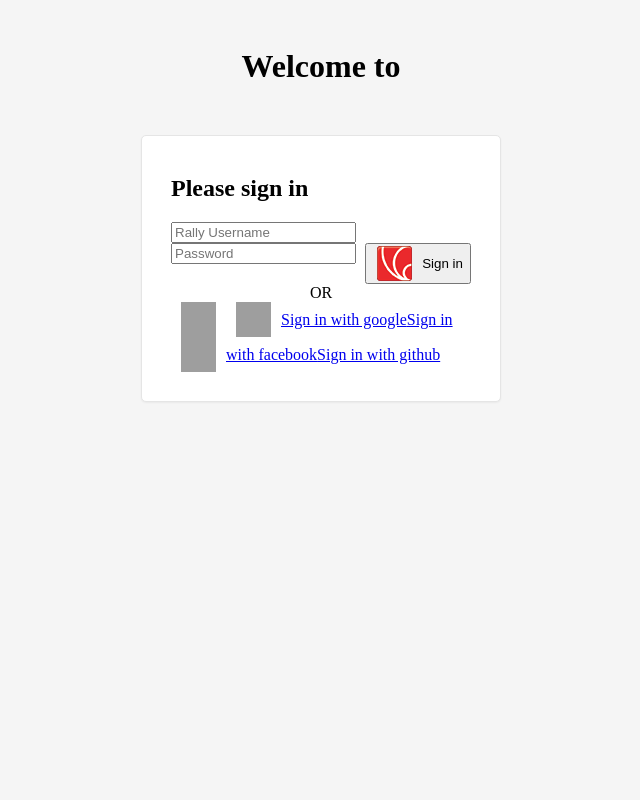
After one commit to markmsmith/multipaint, a Node project: template views/login.jade in a window 1280 px wide. The commit adds this page. Shown: the whole page, without its empty margins (319-959 px from the left). Run offline with Node 20 templates, Linux system fonts and the light colour scheme; the template is opened without the code that fills it, so the values that code supplies are empty; some libraries are stand-ins or nearby versions; grey boxes are pictures that could not be loaded.

Commit message:
Added beginning login functionality (Rally, Google, Facebook, Github), but not wired up to Users or enforced yet.

```diff
--- a/app.js
+++ b/app.js
@@ -8,7 +8,12 @@ var express = require('express')
 	, MemoryStore = express.session.MemoryStore
 	, coffeeScript = require('coffee-script')
 	, SocketSession = require('./lib/SocketSession')
-	, SocketHandler = require('./lib/SocketHandler');
+	, SocketHandler = require('./lib/SocketHandler')
+	, passport = require('passport')
+	, GoogleStrategy = require('passport-google-oauth').OAuth2Strategy
+  , FacebookStrategy = require('passport-facebook').Strategy
+  , ZuulStrategy = require('passport-zuul').Strategy
+  , GitHubStrategy = require('passport-github').Strategy;
 
 var app = express();
 var sessionStore = new MemoryStore();
@@ -17,8 +22,84 @@ var cookieParser = express.cookieParser(COOKIE_SECRET);
 var SESSION_COOKIE_KEY = 'multipaint.sid';
 
 var config = {
-	port: process.env.PORT || 3000
+	port: process.env.PORT || 3000,
+
+  google: {
+    clientID: process.env.GOOGLE_CLIENT_ID || '976362027772.apps.googleusercontent.com',
+    clientSecret: process.env.GOOGLE_CLIENT_SECRET || '1nAy7tGYTr0_HkWyh_n7-boQ'
+  },
+
+  facebook: {
+    clientID: process.env.FACEBOOK_CLIENT_ID || '612441082134408',
+    clientSecret: process.env.FACEBOOK_CLIENT_SECRET || '6c42b6acf683d3d54265de4932667768'
+  },
+
+  github: {
+    clientID: process.env.GITHUB_CLIENT_ID || '6ca12a1247913e3196f7',
+    clientSecret: process.env.GITHUB_CLIENT_SECRET || '044bf9086f06ff746c7154de7fdd1406fa16b427'
+  },
+
+  windowLive: {
+
+  }
 };
+
+
+passport.serializeUser(function(user, done) {
+  done(null, user);
+});
+
+passport.deserializeUser(function(obj, done) {
+  done(null, obj);
+});
+
+passport.use(new GoogleStrategy({
+    clientID: config.google.clientID,
+    clientSecret: config.google.clientSecret,
+    callbackURL: "http://127.0.0.1:3000/auth/google/callback"
+  },
+  function(accessToken, refreshToken, profile, done) {
+  	console.log('got google user ', profile);
+
+    //TODO lookup/create user
+    // User.findOrCreate({ googleId: profile.id }, function (err, user) {
+    //   return done(err, user);
+    // });
+
+    done(null, profile)
+  }
+));
+
+passport.use(new FacebookStrategy({
+    clientID: config.facebook.clientID,
+    clientSecret: config.facebook.clientSecret,
+    callbackURL: "http://localhost:3000/auth/facebook/callback",
+    profileFields: ['id', 'displayName', 'name', 'emails', 'photos']
+  },
+  function(accessToken, refreshToken, profile, done) {
+    console.log('got facebook user ', profile);
+
+    //TODO lookup/create user
+    // User.findOrCreate({ googleId: profile.id }, function (err, user) {
+    //   return done(err, user);
+    // });
+
+    done(null, profile)
+  }
+));
+
+passport.use(new ZuulStrategy());
+
+passport.use(new GitHubStrategy({
+    clientID: config.github.clientID,
+    clientSecret: config.github.clientSecret,
+    callbackURL: "http://127.0.0.1:3000/auth/github/callback"
+  },
+  function(accessToken, refreshToken, profile, done) {
+    console.log("got github user ", profile)
+      done(null, profile);
+  }
+));
 
 var publicDir = path.join(__dirname, 'public');
 var clientLibsDir = path.join(__dirname, 'bower_components');
@@ -39,6 +120,8 @@ app.use(express.session({
 	key: SESSION_COOKIE_KEY,
 	store: sessionStore
 }));
+app.use(passport.initialize());
+app.use(passport.session());
 app.use(app.router);
 
 app.use('/clientLibs', express.static(clientLibsDir));
@@ -49,7 +132,61 @@ if ('development' == app.get('env')) {
 	app.use(express.errorHandler());
 }
 
+app.get('/auth/google',
+  passport.authenticate('google', { scope:'openid profile email' }));
+
+app.get('/auth/google/callback',
+  passport.authenticate('google', { failureRedirect: '/login' }),
+  function(req, res) {
+  	console.log('req.user =', req.user)
+    // Successful authentication, redirect home.
+    res.redirect('/');
+  }
+);
+
+app.get('/auth/facebook',
+  passport.authenticate('facebook'));
+
+app.get('/auth/facebook/callback',
+  passport.authenticate('facebook', { failureRedirect: '/login' }),
+  function(req, res) {
+    console.log('req.user =', req.user)
+    // Successful authentication, redirect home.
+    res.redirect('/');
+  }
+);
+
+app.post('/auth/rally', passport.authenticate('zuul'),
+  function(req, res, next){
+    console.log('req.user =', req.user)
+    // Successful authentication, redirect home.
+    res.redirect('/');
+  }
+);
+
+app.get('/auth/zuul/callback',
+  passport.authenticate('zuul', { failureRedirect: '/login' }),
+  function(req, res) {
+    console.log('req.user =', req.user)
+    // Successful authentication, redirect home.
+    res.redirect('/');
+  }
+);
+
+app.get('/auth/github',
+  passport.authenticate('github'));
+
+app.get('/auth/github/callback',
+  passport.authenticate('github', { failureRedirect: '/login' }),
+  function(req, res) {
+    console.log('req.user =', req.user)
+    // Successful authentication, redirect home.
+    res.redirect('/');
+  }
+);
+
 app.get('/', routes.index);
+app.get('/login.html', routes.login.login);
 
 var httpServer = http.createServer(app);
 
--- /dev/null
+++ b/public/stylesheets/login.css
@@ -0,0 +1,47 @@
+body {
+	padding-top: 40px;
+	padding-bottom: 40px;
+	background-color: #f5f5f5;
+}
+
+h1 {
+	text-align: center;
+	margin-bottom: 50px;
+}
+
+.form-signin {
+	max-width: 300px;
+	padding: 19px 29px 29px;
+	margin: 10px auto 20px;
+	background-color: #fff;
+	border: 1px solid #e5e5e5;
+	-webkit-border-radius: 5px;
+		 -moz-border-radius: 5px;
+					border-radius: 5px;
+	-webkit-box-shadow: 0 1px 2px rgba(0,0,0,.05);
+		 -moz-box-shadow: 0 1px 2px rgba(0,0,0,.05);
+					box-shadow: 0 1px 2px rgba(0,0,0,.05);
+}
+
+.form-signin .btn {
+	line-height: 35px;
+	text-align: left;
+	vertical-align: middle;
+}
+
+.form-signin .btn[type=submit] {
+	padding-left: 0px;
+	float: right;
+}
+
+.form-signin .or {
+	clear: both;
+	text-align: center;
+}
+
+.form-signin .btn img {
+	width: 35px;
+	height: 35px;
+	float: left;
+	margin: 0 10px;
+}
--- a/routes/index.js
+++ b/routes/index.js
@@ -7,3 +7,6 @@ exports.index = function(req, res){
 	};
   res.render('index', params);
 };
+
+// include other routes
+exports.login = require('./login')
--- a/views/layout.jade
+++ b/views/layout.jade
@@ -4,15 +4,11 @@ html
     title= title
     script(src='/clientLibs/jquery/jquery.min.js')
     script(src='/clientLibs/lodash/dist/lodash.compat.min.js')
-    script(src='/clientLibs/event_emitter/event_emitter.min.js')
 
+    link(rel='stylesheet', href='/clientLibs/bootstrap/docs/assets/css/bootstrap.css')
     link(rel='stylesheet', href='/clientLibs/bootstrap/docs/assets/css/bootstrap-responsive.css')
     script(src='/clientLibs/bootstrap/docs/assets/js/bootstrap.min.js')
 
-    link(rel='stylesheet', href='/clientLibs/jquery-minicolors/jquery.minicolors.css')
-    script(src='/clientLibs/jquery-minicolors/jquery.minicolors.js')
-
-    link(rel='stylesheet', href='/stylesheets/style.css')
     block head
 
   body
--- /dev/null
+++ b/views/login.jade
@@ -0,0 +1,25 @@
+extends layout
+
+block head
+	link(rel='stylesheet', href='/stylesheets/login.css')
+	title #{title} - Welcome
+
+block content
+
+	h1 Welcome to #{title}
+	.container
+		form.form-signin(action="/auth/rally", method="post")
+			h2.form-signin-heading Please sign in
+			input.input-block-level(type="text", placeholder="Rally Username", name="username")
+			input.input-block-level(type="password", placeholder="Password", name="password")
+			button.btn(type="submit")
+					img(src="/images/rally_login.png")
+					| Sign in
+			div.or OR
+			- var providers = ["google", "facebook", "github"];
+			each provider in providers
+				a.btn.btn-block(id="#{provider}Login", href="/auth/#{provider}")
+					img(src="/images/#{provider}_login.png")
+					| Sign in with #{provider}
+
+	!= js('login')
```
Also changed, not shown: package.json (+9 -5 lines), routes/login.js (added, +7 -0 lines), views/index.jade (+28 -19 lines), README.md, public/images/facebook_login.png (added), public/images/facebook_login_old.png (added), public/images/github_login.png (added), public/images/google_login.png (added), public/images/rally_login.png (added), public/images/twitter_login.png (added), 2 other files.
